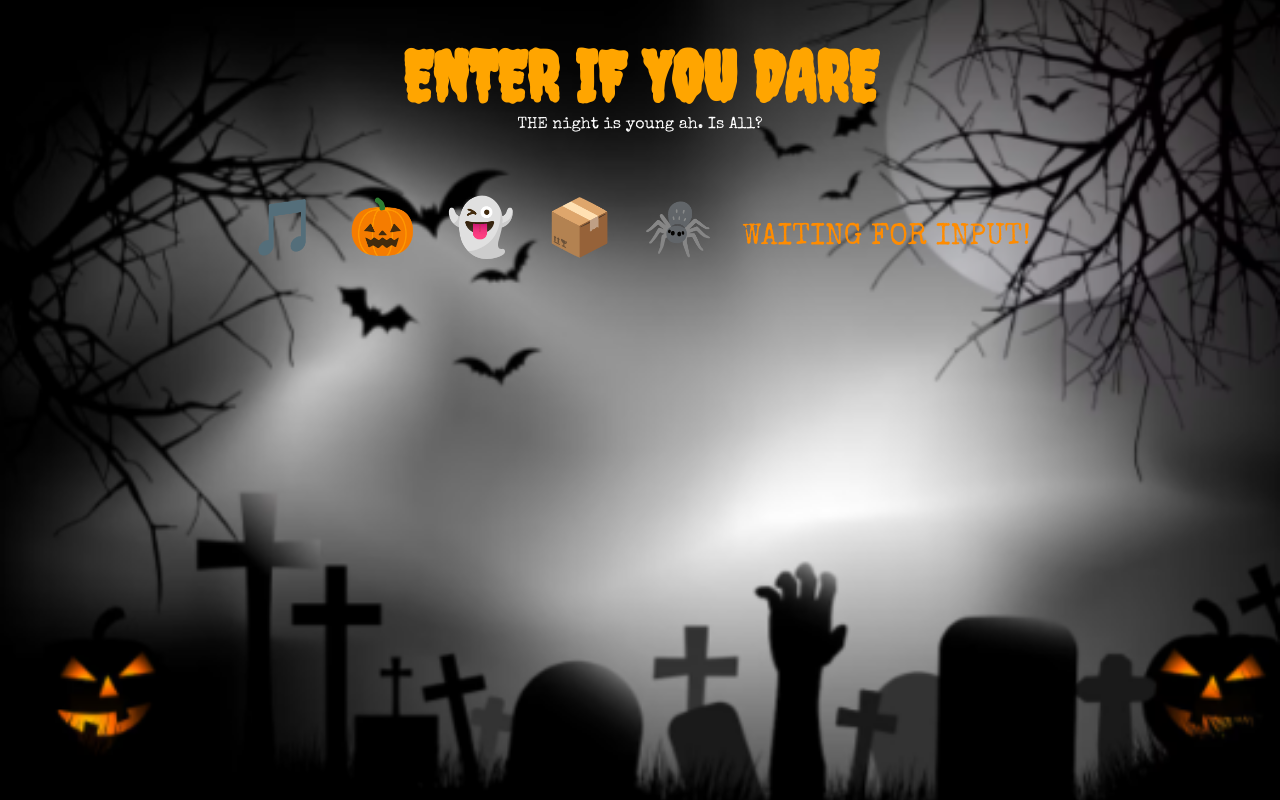
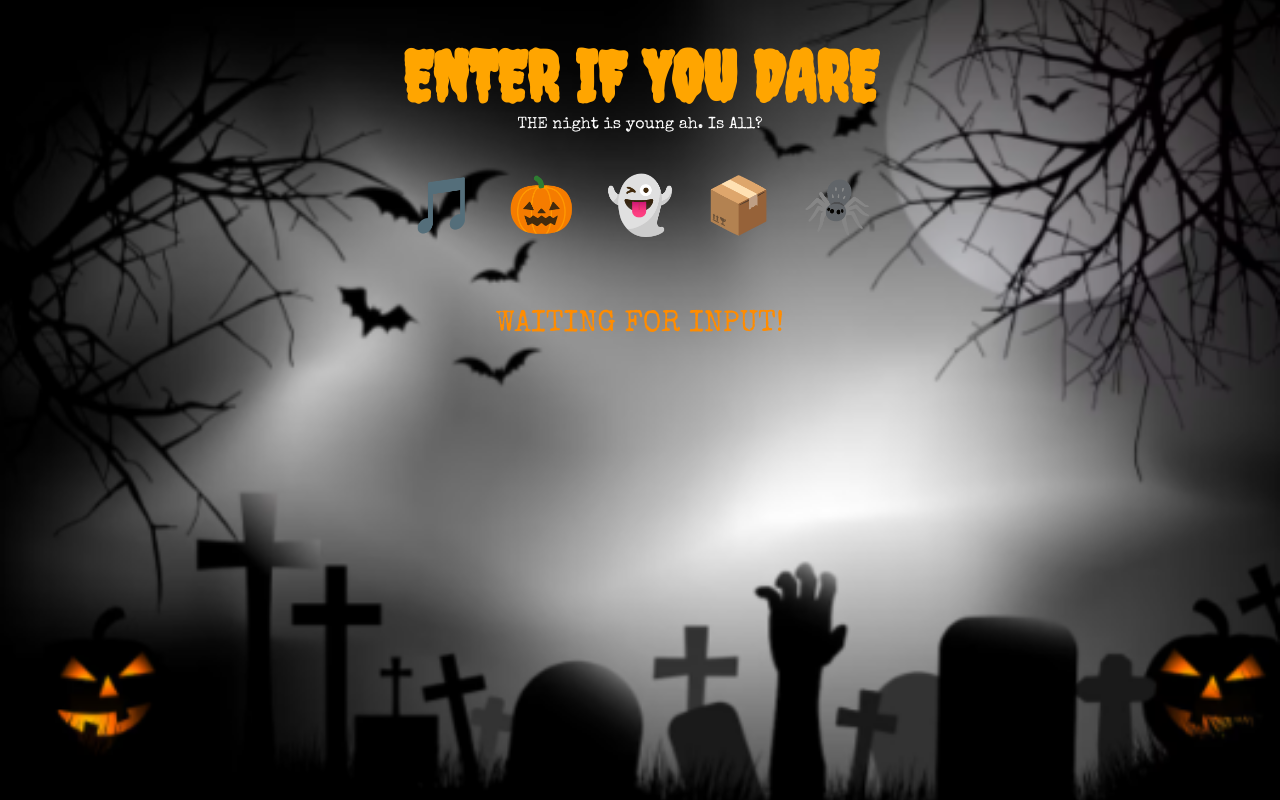
Before and after one commit to piyushoutthere-spec/Weby-33, a plain HTML site: page index.html in a window 1280 px wide. Drawn offline with nearby package versions, Linux system fonts and the light colour scheme.

Commit message:
I made the output message more extended and creepeir and also changed the placings in html to work properly with css

```diff
--- a/index.html
+++ b/index.html
@@ -20,33 +20,30 @@
 
             <!--5 interactive icons-->
             <div class="icons">
-                <button class="icon" data-message="YOU REALLY THOUGHT I WOULD PLAY MUSIC AH?!">
+                <button class="icon" data-message="YOU REALLY THOUGHT I WOULD PLAY MUSIC AH?! THAT SOUND YUO HEAR ISNT FROM SPEAKERS.LISTEN CAREFULLY">
                     <span>🎵</span>
                 </button>
 
-                <button class="icon" data-message="ITS SMILING RIGHT?! YOU KNOW WHY? JUST THINK!">
+                <button class="icon" data-message="ITS SMILING RIGHT?! YOU KNOW WHY? JUST THINK! FUNNY THING IS, IT WASNT SMILING BEFORE YOU OPENED THIS PAGE!">
                     <span>🎃</span>
                 </button>
 
-                <button class="icon" data-message="OHHH I CAN SEEE YOUU STARING AT MEE LAD!">
+                <button class="icon" data-message="OHHH I CAN SEEE YOUU STARING AT MEE LAD!. YOY CAN CLOSE THIS PAGE IF YOU WAN. I'LL STILL BE HERE CHECK OUT">
                     <span>👻</span>
                 </button>
 
-                <button class="icon" data-message="OH YOU OPENED IT!! NOW IT KNOWS EVERYTHING!">
+                <button class="icon" data-message="OH YOU OPENED IT!! NOW IT KNOWS EVERYTHING! YOU WERE NEVER SUPPOSED TO FIND WHAT WAS INSIDE!>">
                     <span>📦</span>
                 </button>
 
-                <button class="icon" data-message="THAT SOUND WHICH YOU HEARD WAS REALLY NOT FROM HERE!!">
+                <button class="icon" data-message="THAT SOUND WHICH YOU HEARD WAS REALLY NOT FROM HERE! SOMETHING HAS BEEN MOVING THROUGH THE PART. HEAR IT AGAIN">
                     <span>🕷️</span>
                 </button>
-
-                <!--Message will appear here-->
+            </div>
+             <!--Message will appear here-->
                 <div id="msg-area">
                     <p id="message">WAITING FOR INPUT!</p>
                 </div>
-
-
-            </div>
         </main>
 
         <script src="weby.js"></script>
--- a/weby.css
+++ b/weby.css
@@ -53,3 +53,9 @@ h1 {
     max-width: 850px;
     line-height: 2;
 }
+
+#msg-area {
+    display:block;
+    width:100%;
+    text-align: center;
+}
```
